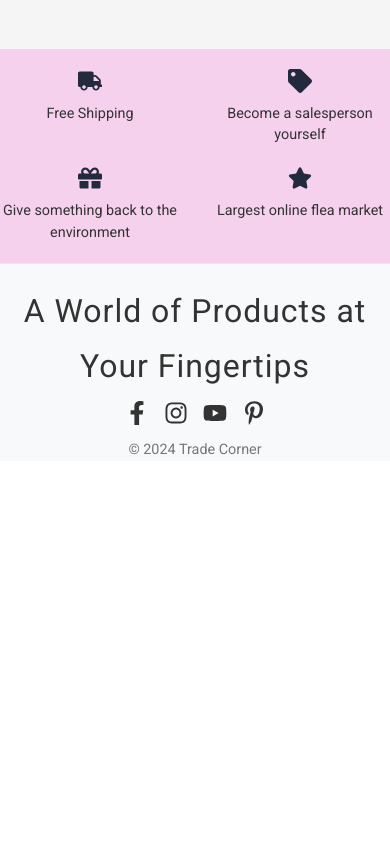
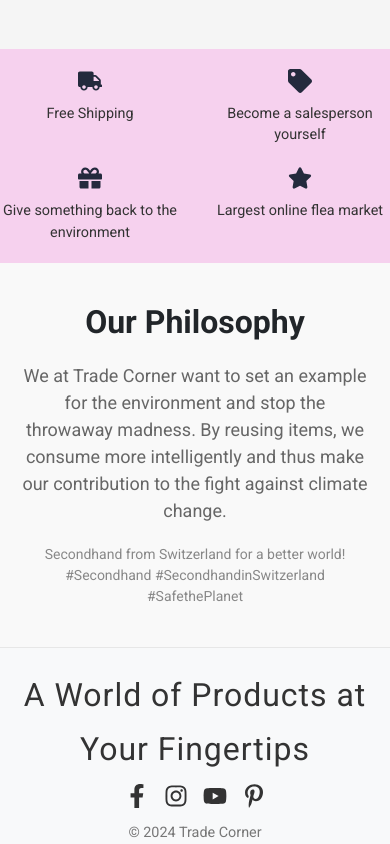
Before and after one commit to CedricNtwari/trade-corner, a React (Create React App) app: page / in a window 390 px wide. Shown: the part 1878-2722 px from the top of the page. Before the commit the page ends 2339 px from the top, so only its background shows below. Built offline with nearby package versions, Linux system fonts and the light colour scheme; no server answers.

Commit message:
feat: add responsive PhilosophySection component to homepage

```diff
--- /dev/null
+++ b/src/components/PhilosophySection.js
@@ -0,0 +1,22 @@
+import React from 'react'
+import styles from '../styles/PhilosophySection.module.css'
+
+const PhilosophySection = () => {
+  return (
+    <section className={styles.philosophySection}>
+      <h2 className={styles.title}>Our Philosophy</h2>
+      <p className={styles.description}>
+        We at Trade Corner want to set an example for the environment and stop the throwaway
+        madness. By reusing items, we consume more intelligently and thus make our contribution to
+        the fight against climate change.
+      </p>
+      <p className={styles.extraInfo}>
+        Secondhand from Switzerland for a better world!
+        <br />
+        #Secondhand #SecondhandinSwitzerland #SafethePlanet
+      </p>
+    </section>
+  )
+}
+
+export default PhilosophySection
--- a/src/pages/home/HomePage.js
+++ b/src/pages/home/HomePage.js
@@ -3,6 +3,7 @@ import HeroBanner from '../../components/HeroBanner'
 import SellSection from '../../components/SellSection'
 import CategoriesSection from '../../components/CategoriesSection'
 import InfoFeaturesSection from '../../components/InfoFeaturesSection'
+import PhilosophySection from '../../components/PhilosophySection'
 
 const HomePage = () => {
   return (
@@ -11,6 +12,7 @@ const HomePage = () => {
       <SellSection />
       <CategoriesSection />
       <InfoFeaturesSection />
+      <PhilosophySection />
 
       {/* Additional content for HomePage */}
     </div>
--- /dev/null
+++ b/src/styles/PhilosophySection.module.css
@@ -0,0 +1,40 @@
+.philosophySection {
+  text-align: center;
+  padding: 40px 20px;
+  background-color: #f9f9f9;
+}
+
+.title {
+  font-size: 2.5rem;
+  margin-bottom: 20px;
+  font-weight: bold;
+}
+
+.description {
+  font-size: 1.25rem;
+  line-height: 1.5;
+  margin-bottom: 20px;
+  color: #666;
+  max-width: 800px;
+  margin-left: auto;
+  margin-right: auto;
+}
+
+.extraInfo {
+  font-size: 1rem;
+  color: #888;
+}
+
+@media (max-width: 768px) {
+  .title {
+    font-size: 2rem;
+  }
+
+  .description {
+    font-size: 1.125rem;
+  }
+
+  .extraInfo {
+    font-size: 0.875rem;
+  }
+}
```
